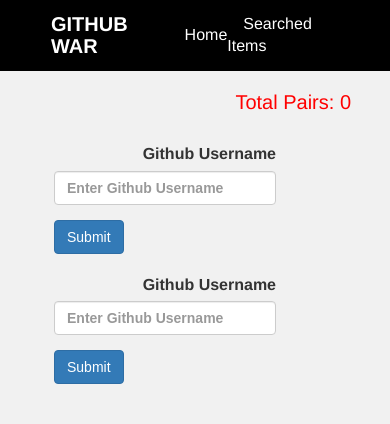
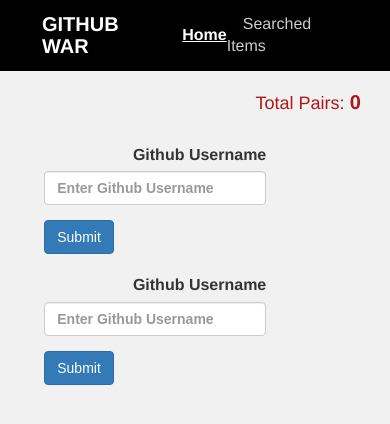
Before and after one commit to ssolanki/first-react-app, a React app: page / in a window 390 px wide. Shown: the top 424 px of the page. Built offline with nearby package versions, Linux system fonts and the light colour scheme.

Commit message:
css changes for responsivenes

```diff
--- a/src/base.css
+++ b/src/base.css
@@ -1,6 +1,6 @@
 :root {
   --site-width: 98rem;
-  --content-width: 80%;
+  --content-width: 85%;
 }
 
 html {
--- a/src/components/Header/Header.css
+++ b/src/components/Header/Header.css
@@ -30,18 +30,24 @@
   margin: 0rem;
 }
 
-.list-item {
-
-}
-
 .link {
-  color: #fff;
+  color: #ccc;
   text-transform: capitalize;
   font-size: 1rem;
   margin-left: 1rem;
+  font-weight: normal;
 }
 
 .link:focus,
 .link:hover {
   color: #24A3CF;
 }
+
+.active{
+  color: #fff;
+  font-weight: bold;
+  text-decoration: underline;
+}
+.active:focus{
+  color: #fff;
+}
--- a/src/components/Header/Header.js
+++ b/src/components/Header/Header.js
@@ -1,6 +1,6 @@
 import React from 'react'
 
-import { Link } from 'react-router-dom'
+import { NavLink } from 'react-router-dom'
 import '../../base.css'
 import styles from './Header.css'
 
@@ -10,8 +10,8 @@
       <h1 className={styles.title}>Github War</h1>
       <nav>
         <ul className={styles.list}>
-          <li className={styles.listItem}><Link className={styles.link} to='/'>Home</Link></li>
-          <li className={styles.listItem}><Link className={styles.link} to='/searched'>Searched Items</Link></li>
+          <li className={styles.listItem}><NavLink exact activeClassName={styles.active} className={styles.link} to='/'>Home</NavLink></li>
+          <li className={styles.listItem}><NavLink activeClassName={styles.active} className={styles.link} to='/searched'>Searched Items</NavLink></li>
         </ul>
       </nav>
     </div>
--- a/src/components/Home/Home.css
+++ b/src/components/Home/Home.css
@@ -3,10 +3,15 @@
   font-weight: normal;
 }
 .totalCount{
-  color: red;
-  font-size: 20px;
+  color: #af1717;
+  font-size: 18px;
   margin-bottom: 20px;
   text-align: right;
+  font-weight: normal;
+}
+.totalCount span{
+  font-weight: bold;
+  font-size: 20px;
 }
 .container {
   max-width: var(--site-width);
--- a/src/components/Home/Home.js
+++ b/src/components/Home/Home.js
@@ -132,7 +132,7 @@
 
     return (
       <div className={styles.container}>
-        <h3 className={styles.totalCount}> Total Pairs: {userPairs.length} </h3>
+        <h3 className={styles.totalCount}> Total Pairs: <span> {userPairs.length} </span> </h3>
         <div className={styles.searchBox + ' clearfix'}>
           <Col componentClass={ControlLabel} sm={6}>
             <SearchBox id={textbox1.id} text={textbox1.text} onSubmit={this.handleSubmit} onChange={this.handleChange} />
--- a/src/components/SearchBox/SearchBox.js
+++ b/src/components/SearchBox/SearchBox.js
@@ -14,10 +14,10 @@
   <div>
     <Form horizontal className='commentForm form-horizontal' onSubmit={(e) => { e.preventDefault(); onSubmit(id) }}>
       <FormGroup controlId='formHorizontalName'>
-        <Col sm={4} className={styles.right}>
+        <Col md={4} sm={5} className={styles.right}>
           <ControlLabel> Github Username </ControlLabel>
         </Col>
-        <Col sm={8}>
+        <Col md={8} sm={7}>
           <FormControl
             type='text'
             autoComplete='off'
@@ -28,7 +28,7 @@
         </Col>
       </FormGroup>
       <FormGroup controlId='formHorizontalSubmit'>
-        <Col smOffset={4} sm={8}>
+        <Col mdOffset={4} md={6} smOffset={5} sm={7}>
           <Button
             type='submit'
             className='btn btn-primary'
--- a/src/components/SearchedProfiles/SearchedProfiles.js
+++ b/src/components/SearchedProfiles/SearchedProfiles.js
@@ -14,13 +14,13 @@
       {userPairs.length
         ? userPairs.map(userPair => (
           <div key={i++} className={styles.userInfo + ' clearfix'}>
-            <Col smOffset={1} sm={4}>
+            <Col mdOffset={1} md={4} sm={5}>
               <UserProfile id={userPair.user1.id} user={userPair.user1} />
             </Col>
-            <Col componentClass={ControlLabel} sm={1}>
+            <Col componentClass={ControlLabel} md={1} sm={2}>
               <p className={styles.seperatorText}> vs </p>
             </Col>
-            <Col smOffset={1} sm={4}>
+            <Col mdOffset={1} md={4} sm={5}>
               <UserProfile id={userPair.user2.id} user={userPair.user2} />
             </Col>
           </div>
```
